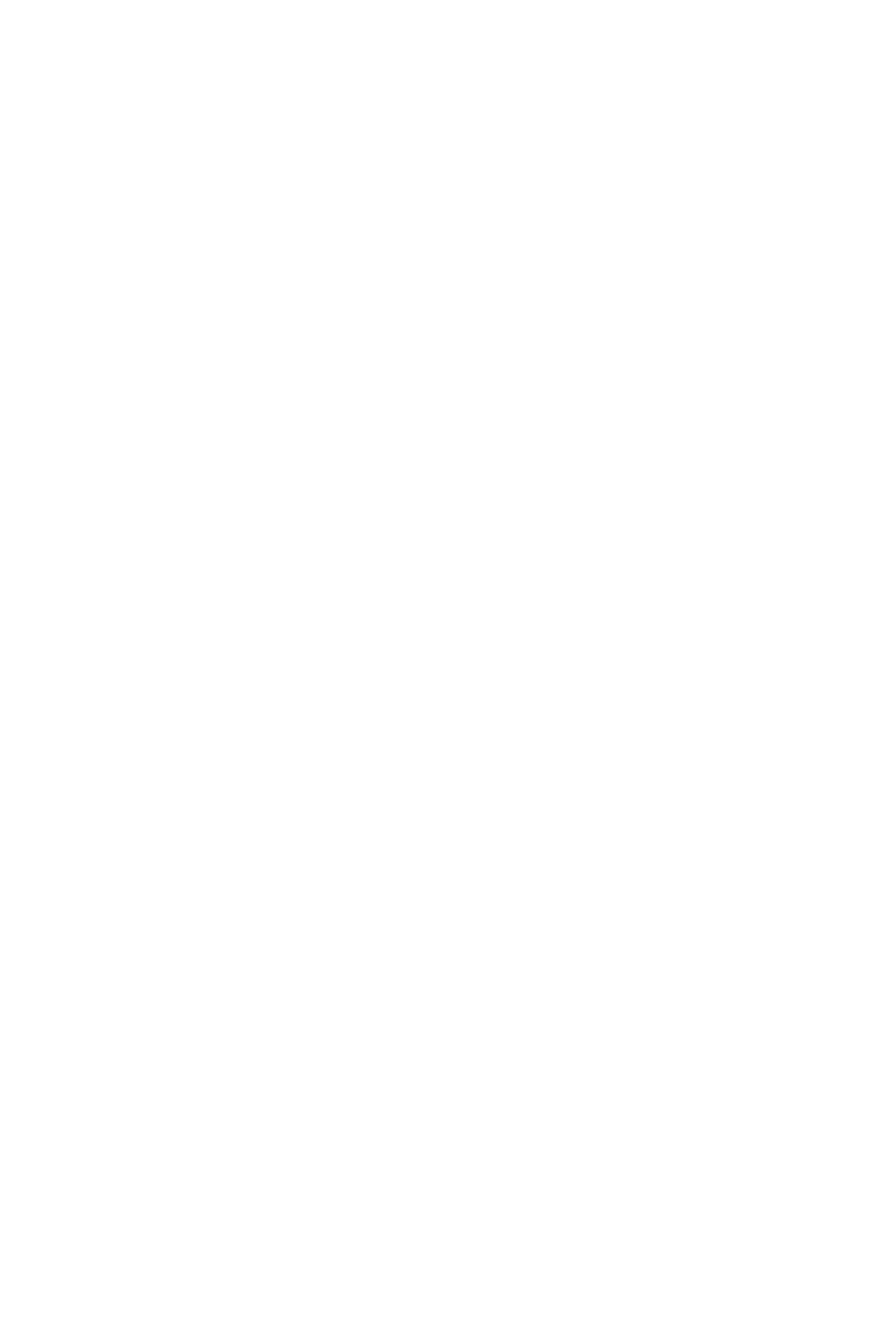
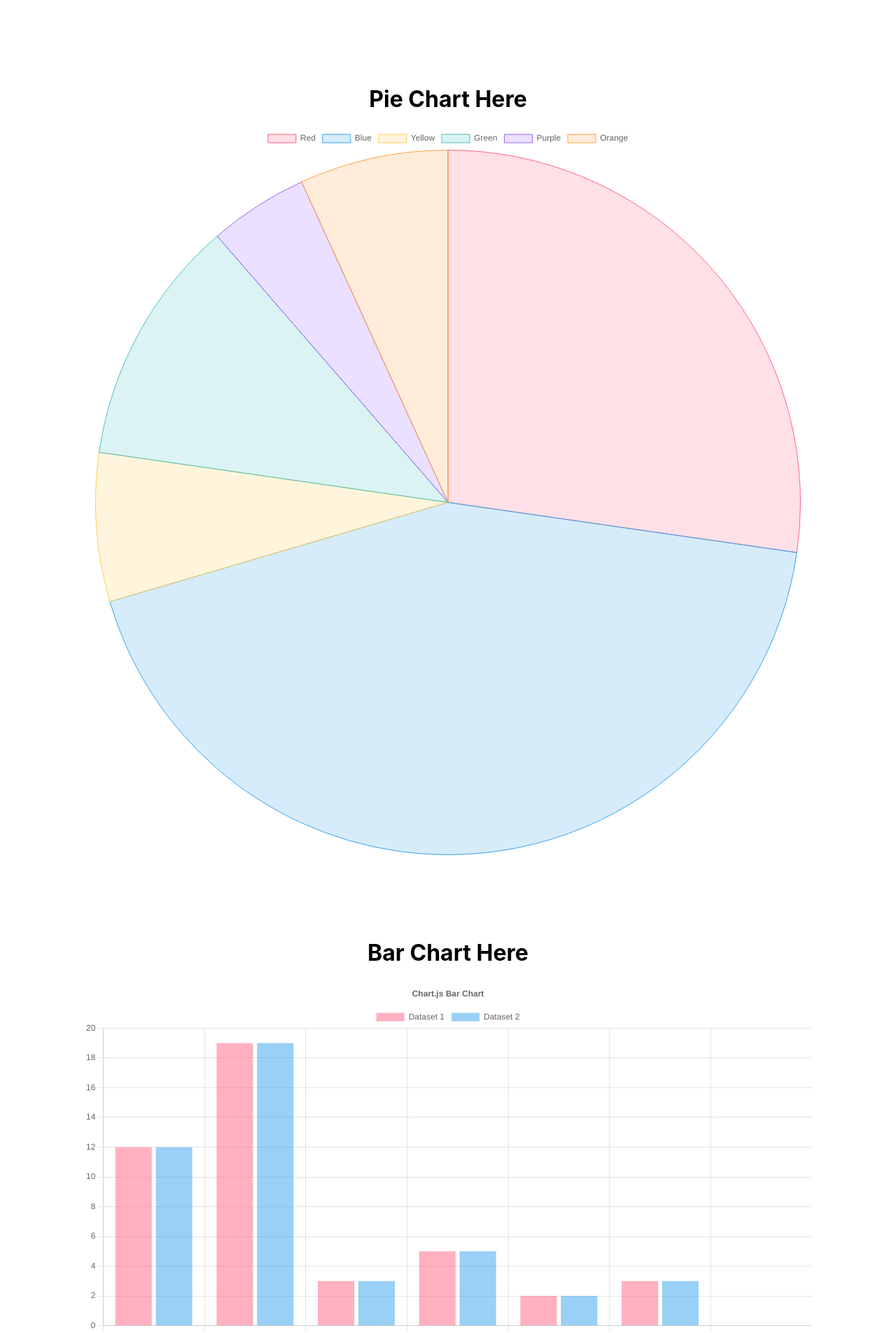
Before and after one commit to CS456-aTeam/CS456-Project, a React (Create React App) app: page / in a window 1280 px wide. Shown: the part 880-2785 px from the top of the page at 70% size. Before the commit the page ends 800 px from the top, so only its background shows below. Built offline with nearby package versions, Linux system fonts and the light colour scheme.

Commit message:
bar chart & pie chart added

```diff
--- a/package.json
+++ b/package.json
@@ -13,6 +13,7 @@
     "bootstrap": "^5.2.2",
     "chart.js": "^3.9.1",
     "faker": "^6.6.6",
+    "google-palette": "^1.1.0",
     "react": "^18.2.0",
     "react-bootstrap": "^2.5.0",
     "react-chartjs-2": "^4.3.1",
--- a/src/App.js
+++ b/src/App.js
@@ -1,11 +1,22 @@
 import './App.css';
+import Box from '@mui/material/Box'
 import LineChart from './components/LineChart';
+import PieChart from './components/PieChart';
+import BarChart from './components/BarChart';
 
 function App() {
   return (
     <div className="App">
-      TEST
+    <h1>Line Chart Here</h1>
     <LineChart />
+    <Box m={15}>
+    <h1>Pie Chart Here</h1>
+    <PieChart />
+    </Box>
+    <Box m={15}>
+    <h1>Bar Chart Here</h1>
+    <BarChart />
+    </Box>
     </div>
   );
 }
--- /dev/null
+++ b/src/components/BarChart.js
@@ -0,0 +1,57 @@
+import React from 'react';
+import {
+  Chart as ChartJS,
+  CategoryScale,
+  LinearScale,
+  BarElement,
+  Title,
+  Tooltip,
+  Legend,
+} from 'chart.js';
+import { Bar } from 'react-chartjs-2';
+
+ChartJS.register(
+  CategoryScale,
+  LinearScale,
+  BarElement,
+  Title,
+  Tooltip,
+  Legend
+);
+
+export const options = {
+  responsive: true,
+  plugins: {
+    legend: {
+      position: 'top',
+    },
+    title: {
+      display: true,
+      text: 'Chart.js Bar Chart',
+    },
+  },
+};
+
+const labels = ['January', 'February', 'March', 'April', 'May', 'June', 'July'];
+
+export const data = {
+  labels,
+  datasets: [
+    {
+      label: 'Dataset 1',
+      data: [12, 19, 3, 5, 2, 3],
+      backgroundColor: 'rgba(255, 99, 132, 0.5)',
+    },
+    {
+      label: 'Dataset 2',
+      data: [12, 19, 3, 5, 2, 3],
+      backgroundColor: 'rgba(53, 162, 235, 0.5)',
+    },
+  ],
+};
+
+const BarChart = () => {
+  return <Bar options={options} data={data} />;
+}
+
+export default BarChart;
--- a/src/components/LineChart.js
+++ b/src/components/LineChart.js
@@ -1,4 +1,5 @@
 import React from 'react';
+import Box from '@mui/material/Box'
 import {
   Chart as ChartJS,
   CategoryScale,
@@ -30,7 +31,7 @@ export const options = {
     },
     title: {
       display: true,
-      text: 'Chart.js Line Chart',
+      text: 'Line Chart',
     },
   },
 };
@@ -52,18 +53,16 @@ export const data = {
         borderColor: 'rgb(53, 162, 235)',
         backgroundColor: 'rgba(53, 162, 235, 0.5)',
       },
-      {
-        label: 'Dataset 3',
-        data: [10,30,10,14],
-        borderColor: 'rgb(53, 162, 100)',
-        backgroundColor: 'rgba(53, 162, 235, 0.5)',
-      },
     ],
   };
 
 
 const LineChart = () => {
-    return <Line options={options} data={data} />;
+    return (
+      <Box p={20}>
+      <Line options={options} data={data} />
+      </Box>
+    )
 }
 
 export default LineChart;
--- /dev/null
+++ b/src/components/PieChart.js
@@ -0,0 +1,38 @@
+import React from 'react';
+import { Chart as ChartJS, ArcElement, Tooltip, Legend } from 'chart.js';
+import { Pie } from 'react-chartjs-2';
+
+ChartJS.register(ArcElement, Tooltip, Legend);
+
+export const data = {
+  labels: ['Red', 'Blue', 'Yellow', 'Green', 'Purple', 'Orange'],
+  datasets: [
+    {
+      label: '# of Votes',
+      data: [12, 19, 3, 5, 2, 3],
+      backgroundColor: [
+        'rgba(255, 99, 132, 0.2)',
+        'rgba(54, 162, 235, 0.2)',
+        'rgba(255, 206, 86, 0.2)',
+        'rgba(75, 192, 192, 0.2)',
+        'rgba(153, 102, 255, 0.2)',
+        'rgba(255, 159, 64, 0.2)',
+      ],
+      borderColor: [
+        'rgba(255, 99, 132, 1)',
+        'rgba(54, 162, 235, 1)',
+        'rgba(255, 206, 86, 1)',
+        'rgba(75, 192, 192, 1)',
+        'rgba(153, 102, 255, 1)',
+        'rgba(255, 159, 64, 1)',
+      ],
+      borderWidth: 1,
+    },
+  ],
+};
+
+const PieChart = () => {
+  return <Pie data={data} />;
+}
+
+export default PieChart;
```
Also changed, not shown: 1 other file (tests, documents, lock files or other folders).
